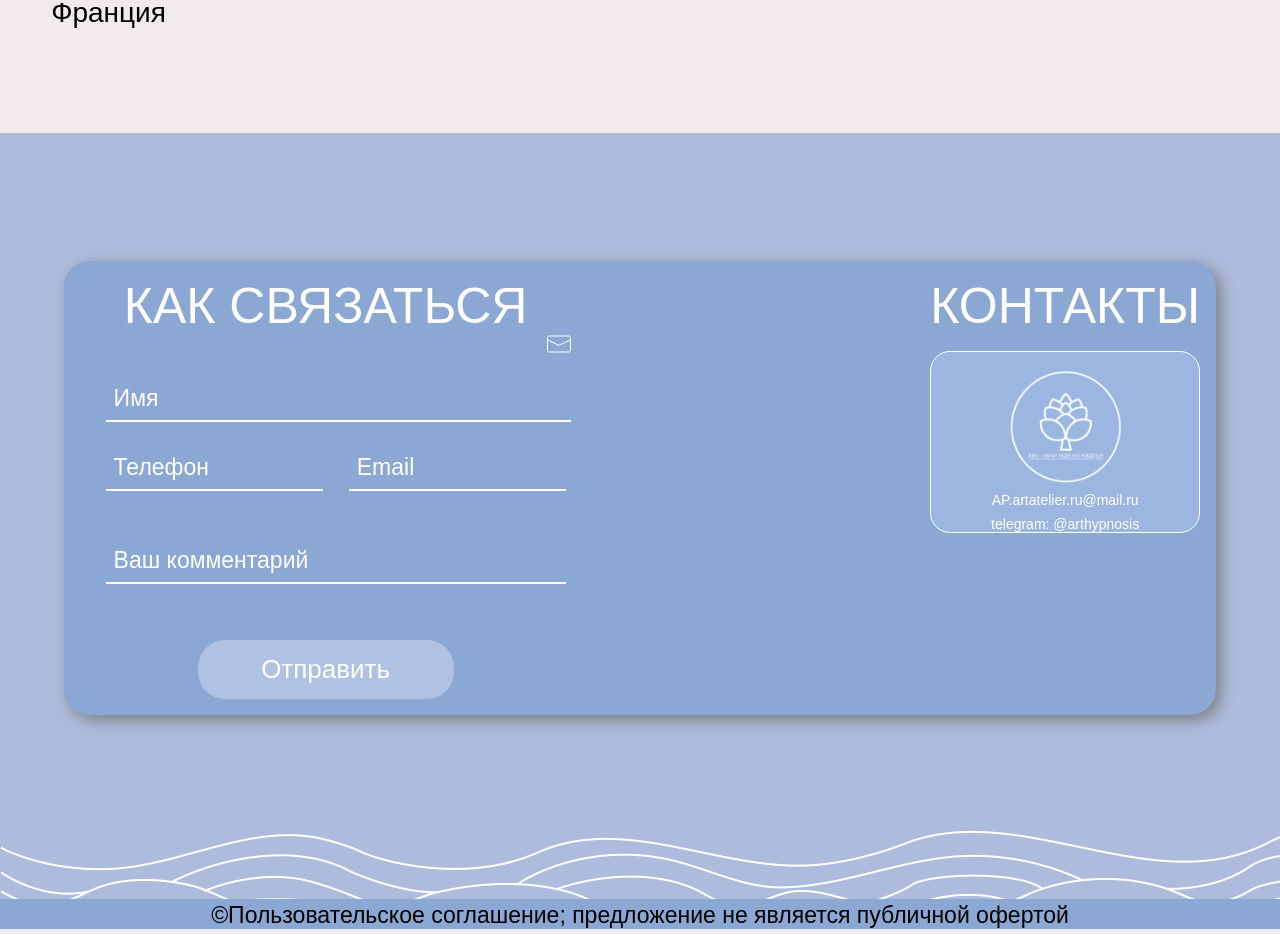
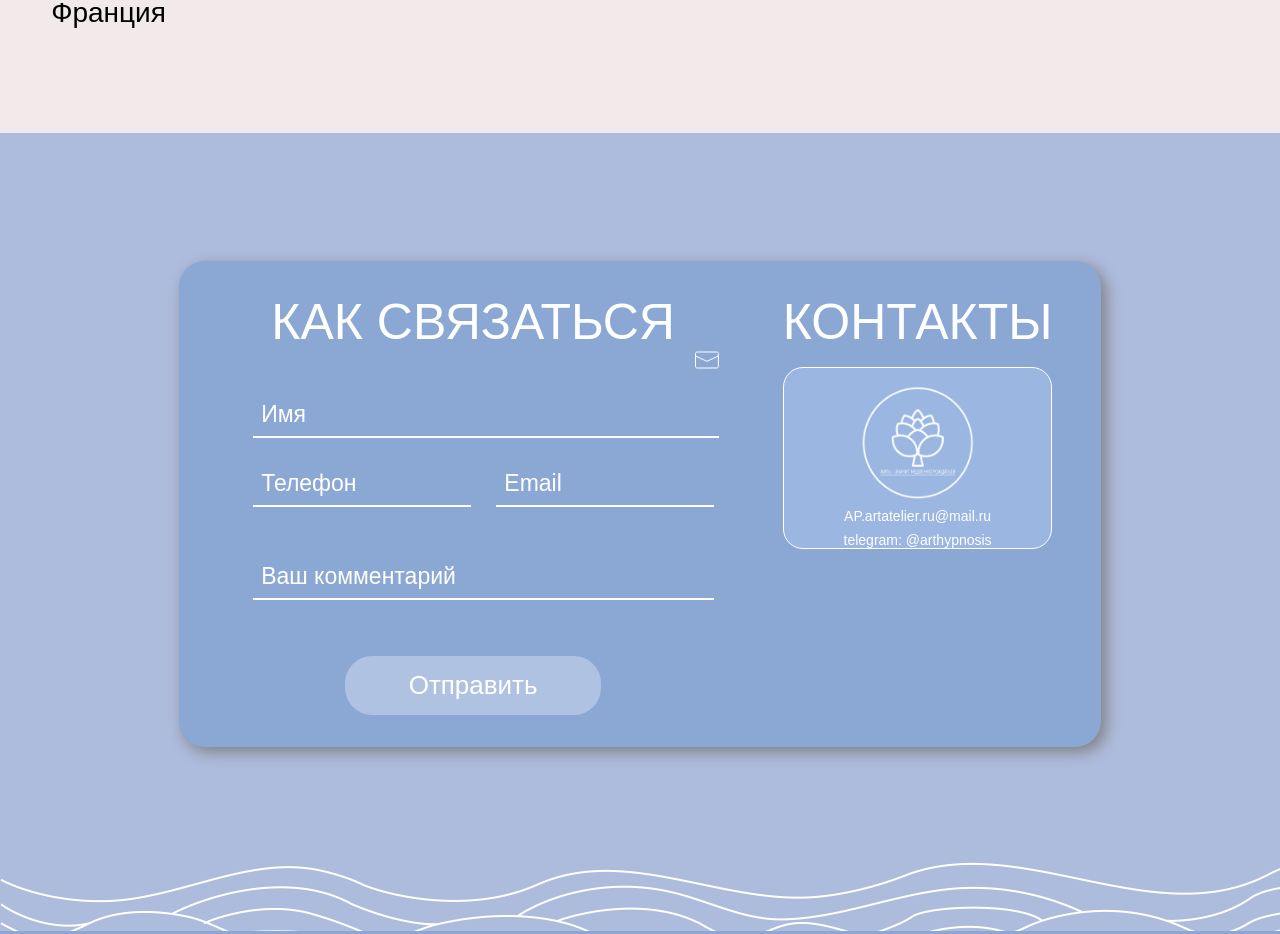
Before and after one commit to alexander2498/viktorK2007-psychologist_website, a React (Create React App) app: page / in a window 1280 px wide. Shown: the part 6060-6994 px from the top of the page. Built offline with nearby package versions, Linux system fonts and the light colour scheme.

Commit message:
forma grid

```diff
--- a/src/forma/forma2.jsx
+++ b/src/forma/forma2.jsx
@@ -1,6 +1,7 @@
 import { useState } from "react";
 import styled from "styled-components";
 import FormPopup from "./formPopUp";
+import { Grid } from "@mui/material";
 export default function Forma() {
 
     const [name, setName] = useState('');
@@ -42,6 +43,7 @@ export default function Forma() {
     return (
         <>
             <FormPopup open={dialogIsOpen} onClose={closeDialog} />
+            <Grid display={'flex'} justifyContent={'center'} >
             <Form>
 
                 <InfoFlex >
@@ -96,6 +98,7 @@ export default function Forma() {
 
                 </InfoFlex>
             </Form>
+            </Grid>
         </>
 
     );
@@ -105,15 +108,13 @@ export default function Forma() {
 const Form = styled.div`
  box-shadow: 5px 5px 15px grey;
     background-color: #8ba7d3;
-    width: 90vw;
-    margin-left: 5vw;
+    width: 72vw;
     border-radius: 26px;
     margin-top: 16vh;
     @media (max-width: 550px) {
     box-shadow: 5px 5px 15px grey;
     background-color: #8ba7d3;
     width: 94vw;
-    margin-left: 3vw;
     border-radius: 26px;
     margin-top: 13vh;
     }
@@ -122,7 +123,7 @@ const Form = styled.div`
 
 
 const PustoDiv = styled.div`
-    padding: 2vh;
+    padding: 4vh;
 `;
 
 const HowToContact = styled.div`
@@ -217,7 +218,7 @@ const FormBoxFlex = styled.div`
 
 const InfoFlex = styled.div`
     display: flex;
-    justify-content:space-between;
+    justify-content: center;
     @media (max-width: 820px) {
         flex-direction: column;
     }
```
